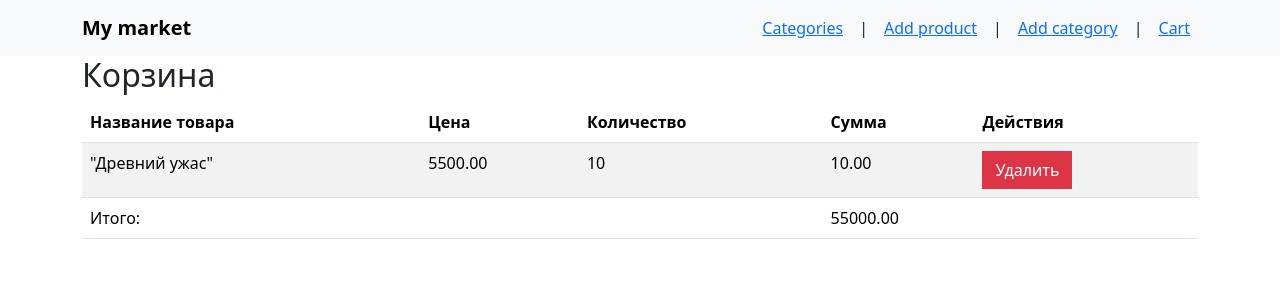
After one commit to DashaKramm/my_market, a Django app: page /cart/ in a window 1280 px wide. The commit adds this page. Shown: the top 300 px of the page. Run offline with Django 5.2, Linux system fonts and the light colour scheme; data comes from the database, SQL or seed files in the repository; tables that the repository leaves empty hold one stand-in row (values such as "Sample post").

Commit message:
добавила модель и форму "товар в корзине" + зарегистрировала в админке + сделала миграции + создала view, роуты и шаблоны для просмотра, добавления и удаления товара в корзине
+ сделала кнопку "Добавить в корзину" и вывела ссылку на страницу корзины в навбаре

```diff
--- a/source/webapp/forms/__init__.py
+++ b/source/webapp/forms/__init__.py
@@ -1,3 +1,4 @@
 from webapp.forms.products import ProductForm
 from webapp.forms.categories import CategoryForm
 from webapp.forms.search_form import ProductSearchForm
+from webapp.forms.cart_items import CartItemForm
--- a/source/webapp/models/__init__.py
+++ b/source/webapp/models/__init__.py
@@ -1,2 +1,3 @@
 from webapp.models.product import Product
 from webapp.models.category import Category
+from webapp.models.cart_item import CartItem
--- /dev/null
+++ b/source/webapp/models/cart_item.py
@@ -0,0 +1,16 @@
+from django.db import models
+
+
+# Create your models here.
+class CartItem(models.Model):
+    product = models.ForeignKey('webapp.Product', on_delete=models.CASCADE, null=False, blank=False,
+                                verbose_name="Продукт", related_name='cart_item')
+    quantity = models.PositiveIntegerField(null=False, blank=False, verbose_name="Количество")
+
+    def __str__(self):
+        return f"{self.product.name} - {self.quantity}"
+
+    class Meta:
+        db_table = "cart_items"
+        verbose_name = "Товар в корзине"
+        verbose_name_plural = "Товары в корзине"
--- a/source/webapp/models/product.py
+++ b/source/webapp/models/product.py
@@ -17,7 +17,7 @@ class Product(models.Model):
         return reverse('product_view', kwargs={'pk': self.pk})
 
     def __str__(self):
-        return f"{self.pk}) {self.name} - {self.price}"
+        return f"{self.name} - {self.price} с"
 
     class Meta:
         db_table = "products"
--- a/source/webapp/templates/base.html
+++ b/source/webapp/templates/base.html
@@ -41,6 +41,12 @@
                         <a href="{% url 'category_add_view' %}" class="nav-link text-primary text-decoration-underline">Add
                             category</a>
                     </li>
+                    <li class="nav-item">
+                        <span class="mx-2">|</span>
+                    </li>
+                    <li class="nav-item">
+                        <a href="{% url 'cart_view' %}" class="nav-link text-primary text-decoration-underline">Cart</a>
+                    </li>
                 {% endblock %}
             </ul>
         </div>
--- /dev/null
+++ b/source/webapp/templates/cart/cart_view.html
@@ -0,0 +1,41 @@
+{% extends 'base.html' %}
+{% block content %}
+<h2>Корзина</h2>
+<table class="table table-striped">
+    <thead>
+        <tr>
+            <th>Название товара</th>
+            <th>Цена</th>
+            <th>Количество</th>
+            <th>Сумма</th>
+            <th>Действия</th>
+        </tr>
+    </thead>
+    <tbody>
+        {% for item in cart_items %}
+            <tr>
+                <td>{{ item.product.name }}</td>
+                <td>{{ item.product.price }}</td>
+                <td>{{ item.quantity }}</td>
+                <td>{{ item.quantity|floatformat:2 }}</td>
+                <td>
+                    <form action="{% url 'remove_from_cart' item.pk %}" method="post">
+                        {% csrf_token %}
+                        <button type="submit" class="btn btn-danger rounded-0">Удалить</button>
+                    </form>
+                </td>
+            </tr>
+        {% empty %}
+            <tr>
+                <td colspan="5">Ваша корзина пуста.</td>
+            </tr>
+        {% endfor %}
+    </tbody>
+    <tfoot>
+        <tr>
+            <td colspan="3">Итого:</td>
+            <td colspan="2">{{ total|floatformat:2 }}</td>
+        </tr>
+    </tfoot>
+</table>
+{% endblock %}
--- a/source/webapp/templates/partial/product_list.html
+++ b/source/webapp/templates/partial/product_list.html
@@ -22,7 +22,11 @@
                             <p class="card-text"><b>Remainder: {{ product.remainder }}pcs</b></p>
                             <div class="mt-auto">
                                 <a href="{{ product.get_absolute_url }}" class="card-link text-info">see more
-                                    >>></a>
+                                    >>></a><br><br>
+                                <form action="{% url 'add_to_cart' product.pk %}" method="post">
+                                    {% csrf_token %}
+                                    <button type="submit" class="btn btn-primary btn-sm">Add to Cart</button>
+                                </form>
                             </div>
                         </div>
                     </div>
--- a/source/webapp/urls.py
+++ b/source/webapp/urls.py
@@ -1,7 +1,8 @@
 from django.urls import path
 
 from webapp.views import ProductListView, ProductDetailView, CategoryCreateView, CreateProductView, CategoryListView, \
-    CategoryDeleteView, CategoryUpdateView, DeleteProductView, UpdateProductView, ProductsByCategoryView
+    CategoryDeleteView, CategoryUpdateView, DeleteProductView, UpdateProductView, ProductsByCategoryView, AddToCartView, \
+    CartView, RemoveFromCartView
 
 urlpatterns = [
     path('', ProductListView.as_view(), name='products_view'),
@@ -15,4 +16,7 @@ urlpatterns = [
     path('products/<int:pk>/delete/', DeleteProductView.as_view(), name='delete_product'),
     path('products/<int:pk>/edit/', UpdateProductView.as_view(), name='product_edit_view'),
     path('category/<slug:slug>/', ProductsByCategoryView.as_view(), name='products_by_category_view'),
+    path('cart/add/<int:pk>/', AddToCartView.as_view(), name='add_to_cart'),
+    path('cart/', CartView.as_view(), name='cart_view'),
+    path('cart/remove/<int:pk>/', RemoveFromCartView.as_view(), name='remove_from_cart'),
 ]
--- a/source/webapp/views/__init__.py
+++ b/source/webapp/views/__init__.py
@@ -1,3 +1,4 @@
 from webapp.views.products import ProductListView, ProductDetailView, CreateProductView, DeleteProductView, \
     UpdateProductView, ProductsByCategoryView
 from webapp.views.categories import CategoryCreateView, CategoryListView, CategoryDeleteView, CategoryUpdateView
+from webapp.views.cart import AddToCartView, CartView, RemoveFromCartView
--- /dev/null
+++ b/source/webapp/views/cart.py
@@ -0,0 +1,56 @@
+from django.http import HttpResponseRedirect
+from django.shortcuts import get_object_or_404
+from django.urls import reverse_lazy
+from django.views.generic import ListView, CreateView, DeleteView
+
+from webapp.models import CartItem, Product
+from webapp.forms import CartItemForm
+
+
+class AddToCartView(CreateView):
+    model = CartItem
+    form_class = CartItemForm
+    template_name = 'cart/add_to_cart.html'
+    success_url = reverse_lazy('products_view')
+
+    def form_valid(self, form):
+        product = get_object_or_404(Product, pk=self.kwargs.get('pk'))
+        quantity = form.cleaned_data['quantity']
+        cart_item = CartItem.objects.filter(product=product).first()
+        if cart_item:
+            new_quantity = cart_item.quantity + quantity
+            if new_quantity <= product.remainder:
+                cart_item.quantity = new_quantity
+                cart_item.save()
+                return HttpResponseRedirect(self.success_url)
+            else:
+                form.add_error(None, "Недостаточно товара в наличии.")
+                return self.form_invalid(form)
+        else:
+            if quantity <= product.remainder:
+                form.instance.product = product
+                return super().form_valid(form)
+            else:
+                form.add_error(None, "Недостаточно товара в наличии.")
+                return self.form_invalid(form)
+
+
+class CartView(ListView):
+    model = CartItem
+    template_name = 'cart/cart_view.html'
+    context_object_name = 'cart_items'
+
+    def get_context_data(self, **kwargs):
+        context = super().get_context_data(**kwargs)
+        cart_items = context['cart_items']
+        total = sum(item.quantity * item.product.price for item in cart_items)
+        context['total'] = total
+        return context
+
+
+class RemoveFromCartView(DeleteView):
+    model = CartItem
+    success_url = reverse_lazy('cart_view')
+
+    def get(self, request, *args, **kwargs):
+        return self.post(request, *args, **kwargs)
```
Also changed, not shown: source/webapp/admin.py (+11 -1 lines), source/webapp/forms/cart_items.py (added, +15 -0 lines), source/webapp/templates/cart/add_to_cart.html (added, +8 -0 lines), source/webapp/templates/partial/form.html (+12 -3 lines), source/webapp/templates/products/product_view.html (+6 -1 lines), source/webapp/migrations/0008_cartitem.py (added), source/webapp/migrations/0009_alter_cartitem_product.py (added).
